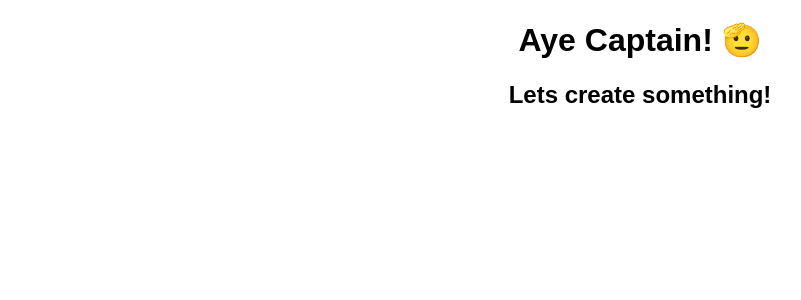
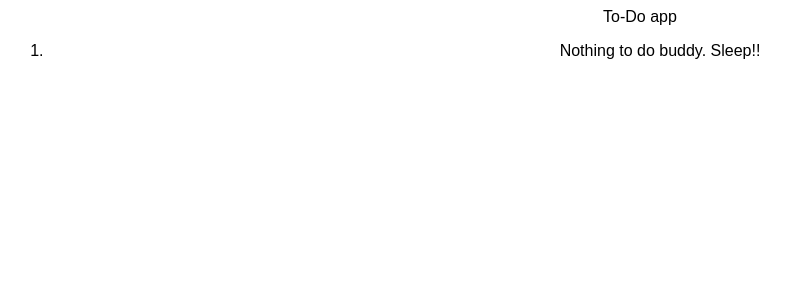
Before and after one commit to Kokonodray2001/to-do-tw, a React (Create React App) app: page / in a window 1280 px wide. Shown: the top 300 px of the page, without its empty margins (0-801 px from the left). Built offline with nearby package versions, Linux system fonts and the light colour scheme.

Commit message:
Game Checkpoint 2 : Creating a simple component

```diff
--- a/src/App.js
+++ b/src/App.js
@@ -1,8 +1,11 @@
+import Header from "./component/Header";
+import ListComponent from "./component/ListComponent";
+
 function App() {
   return (
     <div className='Application'>
-      <h1>Aye Captain! 🫡</h1>
-      <h2>Lets create something!</h2>
+      <Header />
+      <ListComponent />
     </div>
   );
 }
--- /dev/null
+++ b/src/component/Header.jsx
@@ -0,0 +1,5 @@
+import React from "react";
+
+export default function Header() {
+  return <div>To-Do app</div>;
+}
--- /dev/null
+++ b/src/component/ListComponent.jsx
@@ -0,0 +1,11 @@
+import React from "react";
+
+export default function ListComponent() {
+  return (
+    <div>
+      <ol>
+        <li>Nothing to do buddy. Sleep!!</li>
+      </ol>
+    </div>
+  );
+}
```
